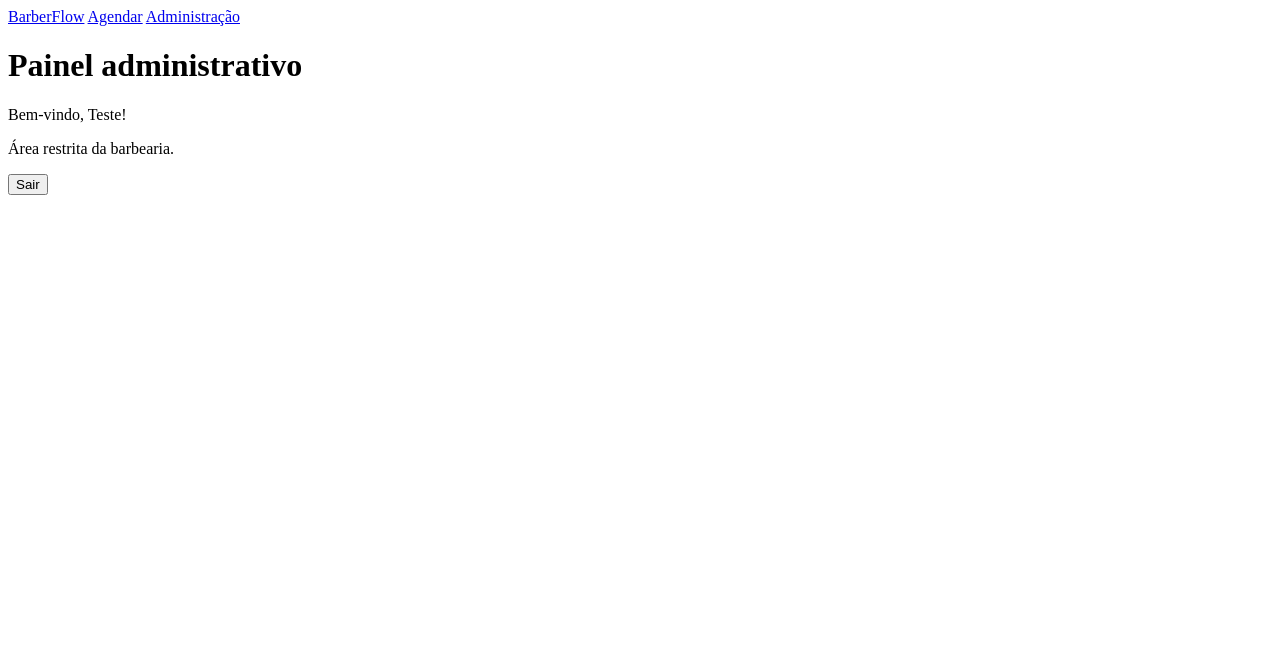
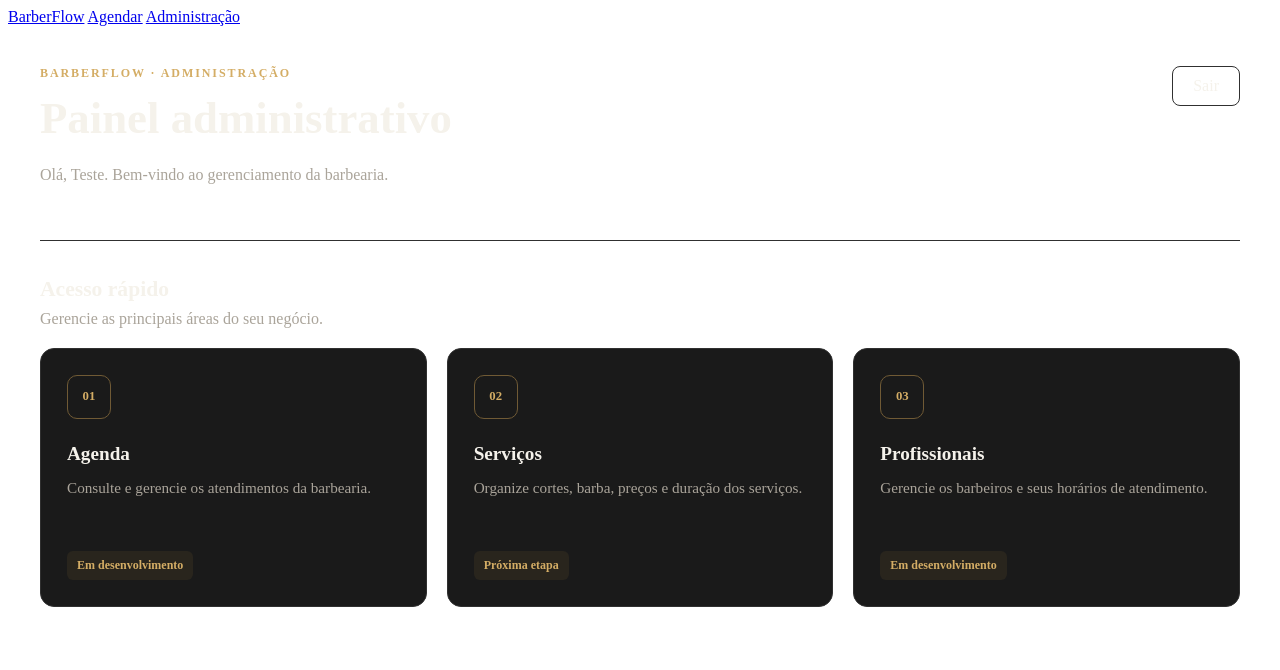
Before and after one commit to Brandoon001/barberflow, a Flask app: page /admin/ in a window 1280 px wide. Shown: the top 670 px of the page. Run offline with Flask 3, Linux system fonts and the light colour scheme; a user stored in the database is signed in.

Commit message:
Add service management features to admin panel
- Create 'servicos' table in the database for service management.
- Update admin dashboard layout and add quick access cards for services.
- Implement 'servicos' route in admin views to render service registration page.
- Add service registration form in new 'servicos.html' template.

```diff
--- a/app.py
+++ b/app.py
@@ -38,6 +38,19 @@
                 senha_hash TEXT NOT NULL
             )
         """)
+        conexao.execute("""
+            CREATE TABLE IF NOT EXISTS servicos (
+                id INTEGER PRIMARY KEY AUTOINCREMENT,
+                nome TEXT NOT NULL,
+                descricao TEXT,
+                preco_centavos INTEGER NOT NULL
+                    CHECK (preco_centavos >= 0),
+                duracao_minutos INTEGER NOT NULL
+                    CHECK (duracao_minutos > 0),
+                ativo INTEGER NOT NULL DEFAULT 1
+                    CHECK (ativo IN (0, 1))
+            )
+        """)
 
 
 app.register_blueprint(public_bp)
--- a/static/css/style.css
+++ b/static/css/style.css
@@ -0,0 +1,160 @@
+
+/* ===== Painel administrativo BarberFlow ===== */
+
+.admin-dashboard {
+    --admin-bg: #111111;
+    --admin-card: #1a1a1a;
+    --admin-border: #303030;
+    --admin-gold: #d4ad65;
+    --admin-text: #f5f2eb;
+    --admin-muted: #aaa49a;
+
+    max-width: 1200px;
+    margin: 0 auto;
+    padding: 40px 24px 64px;
+    color: var(--admin-text);
+}
+
+.admin-dashboard .admin-header {
+    display: flex;
+    align-items: flex-start;
+    justify-content: space-between;
+    gap: 24px;
+    padding-bottom: 36px;
+    border-bottom: 1px solid var(--admin-border);
+}
+
+.admin-dashboard .admin-eyebrow {
+    margin: 0 0 12px;
+    color: var(--admin-gold);
+    font-size: 0.75rem;
+    font-weight: 700;
+    letter-spacing: 0.16em;
+}
+
+.admin-dashboard h1 {
+    margin: 0 0 12px;
+    font-size: clamp(1.8rem, 4vw, 2.8rem);
+    line-height: 1.15;
+}
+
+.admin-dashboard .admin-header p:not(.admin-eyebrow) {
+    color: var(--admin-muted);
+    line-height: 1.7;
+}
+
+.admin-dashboard .btn-logout {
+    padding: 10px 20px;
+    border: 1px solid var(--admin-border);
+    border-radius: 8px;
+    background: transparent;
+    color: var(--admin-text);
+    font: inherit;
+    cursor: pointer;
+    transition: border-color 0.2s, color 0.2s;
+}
+
+.admin-dashboard .btn-logout:hover {
+    border-color: var(--admin-gold);
+    color: var(--admin-gold);
+}
+
+.admin-dashboard .admin-section-heading {
+    margin: 36px 0 20px;
+}
+
+.admin-dashboard .admin-section-heading h2 {
+    margin: 0 0 8px;
+    font-size: 1.35rem;
+}
+
+.admin-dashboard .admin-section-heading p {
+    margin: 0;
+    color: var(--admin-muted);
+}
+
+.admin-dashboard .admin-grid {
+    display: grid;
+    grid-template-columns: repeat(3, minmax(0, 1fr));
+    gap: 20px;
+}
+
+.admin-dashboard .admin-card {
+    min-width: 0;
+    padding: 26px;
+    border: 1px solid var(--admin-border);
+    border-radius: 14px;
+    background: var(--admin-card);
+    transition: transform 0.2s, border-color 0.2s;
+}
+
+.admin-dashboard .admin-card:hover {
+    transform: translateY(-3px);
+    border-color: var(--admin-gold);
+}
+
+.admin-dashboard .admin-card-icon {
+    display: inline-flex;
+    align-items: center;
+    justify-content: center;
+    width: 42px;
+    height: 42px;
+    margin-bottom: 24px;
+    border: 1px solid #705a35;
+    border-radius: 10px;
+    color: var(--admin-gold);
+    font-size: 0.8rem;
+    font-weight: 700;
+}
+
+.admin-dashboard .admin-card h3 {
+    margin: 0 0 10px;
+    font-size: 1.2rem;
+}
+
+.admin-dashboard .admin-card p {
+    min-height: 52px;
+    margin: 0 0 24px;
+    color: var(--admin-muted);
+    font-size: 0.95rem;
+    line-height: 1.65;
+}
+
+.admin-dashboard .admin-card-status {
+    display: inline-block;
+    padding: 7px 10px;
+    border-radius: 6px;
+    background: #29251d;
+    color: var(--admin-gold);
+    font-size: 0.75rem;
+    font-weight: 600;
+}
+
+@media (max-width: 800px) {
+    .admin-dashboard .admin-grid {
+        grid-template-columns: repeat(2, minmax(0, 1fr));
+    }
+}
+
+@media (max-width: 560px) {
+    .admin-dashboard {
+        padding: 28px 16px 40px;
+    }
+
+    .admin-dashboard .admin-header {
+        flex-direction: column;
+        gap: 16px;
+    }
+
+    .admin-dashboard .admin-grid {
+        grid-template-columns: 1fr;
+    }
+
+    .admin-dashboard .admin-card {
+        padding: 22px;
+    }
+
+    .admin-dashboard .admin-card p {
+        min-height: 0;
+    }
+}
--- a/templates/admin.html
+++ b/templates/admin.html
@@ -1,19 +1,51 @@
 
 {% extends "base.html" %}
 
-{% block titulo %}Administração | BarberFlow{% endblock %}
+{% block titulo %}Painel administrativo | BarberFlow{% endblock %}
 
 {% block conteudo %}
-    <h1>Painel administrativo</h1>
+<section class="admin-dashboard">
+    <header class="admin-header">
+        <div>
+            <p class="admin-eyebrow">BARBERFLOW · ADMINISTRAÇÃO</p>
+            <h1>Painel administrativo</h1>
+            <p>
+                Olá, {{ session.get("administrador_usuario", "administrador") }}.
+                Bem-vindo ao gerenciamento da barbearia.
+            </p>
+        </div>
 
-    <p>
-        Bem-vindo,
-        {{ session.get("administrador_usuario", "administrador") }}!
-    </p>
+        <form method="POST" action="{{ url_for('admin.logout') }}">
+            <button type="submit" class="btn-logout">Sair</button>
+        </form>
+    </header>
 
-    <p>Área restrita da barbearia.</p>
+    <div class="admin-section-heading">
+        <h2>Acesso rápido</h2>
+        <p>Gerencie as principais áreas do seu negócio.</p>
+    </div>
 
-    <form method="POST" action="{{ url_for('admin.logout') }}">
-        <button type="submit">Sair</button>
-    </form>
+    <div class="admin-grid">
+        <article class="admin-card">
+            <span class="admin-card-icon">01</span>
+            <h3>Agenda</h3>
+            <p>Consulte e gerencie os atendimentos da barbearia.</p>
+            <span class="admin-card-status">Em desenvolvimento</span>
+        </article>
+
+        <article class="admin-card">
+            <span class="admin-card-icon">02</span>
+            <h3>Serviços</h3>
+            <p>Organize cortes, barba, preços e duração dos serviços.</p>
+            <span class="admin-card-status">Próxima etapa</span>
+        </article>
+
+        <article class="admin-card">
+            <span class="admin-card-icon">03</span>
+            <h3>Profissionais</h3>
+            <p>Gerencie os barbeiros e seus horários de atendimento.</p>
+            <span class="admin-card-status">Em desenvolvimento</span>
+        </article>
+    </div>
+</section>
 {% endblock %}
--- a/views/admin.py
+++ b/views/admin.py
@@ -78,3 +78,8 @@
 def logout():
     session.clear()
     return redirect(url_for("admin.login"))
+
+@admin_bp.route("/servicos")
+@login_required
+def servicos():
+    return render_template("servicos.html")
```
Also changed, not shown: templates/servicos.html (added, +49 -0 lines), instance/barbearia.db.
